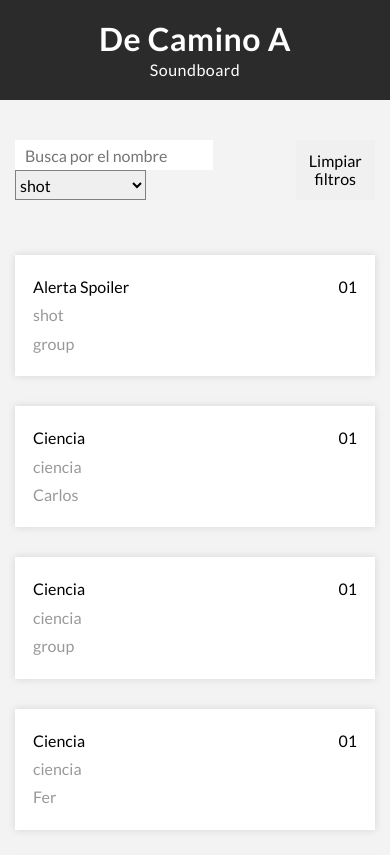
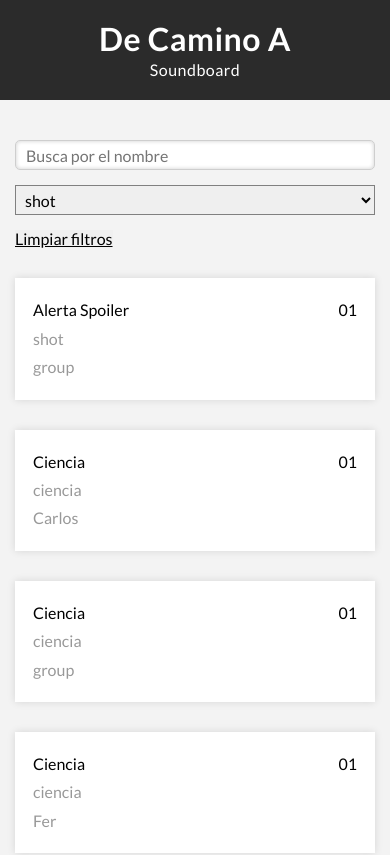
Before and after one commit to fernandopulsa/dca-soundboard, an Angular app: page / in a window 390 px wide. Shown: the top 855 px of the page. Built offline with nearby package versions, Linux system fonts and the light colour scheme.

Commit message:
Filter styled

```diff
--- a/src/app/soundboard/soundboard.component.scss
+++ b/src/app/soundboard/soundboard.component.scss
@@ -1,29 +1,51 @@
 .filter {
     padding: 0 15px;
-    margin: 40px auto;
+    margin: 40px auto 15px;
 
 
     form {
         display: flex;
         justify-content: space-between;
+        flex-wrap: wrap;
 
         input, select {
             height: 30px;
         }
+        div {
+            display: flex;
+            flex-wrap: wrap;
+        }
 
         input[type=text] {
             padding: 0 10px;
-            border: none;
             margin-right: 16px;
+            border-radius: 5px;
+            border: 1px solid rgb(206, 206, 206);
+            box-shadow: inset 0px 0px 4px #cecece;
+        }
 
-        }
         select {
             border: 1px solid gray;
+            padding-left: 5px;
         }
+
         button {
             background-color: rgb(240, 240, 240);
             padding: 0;
             border: none;
+            text-decoration: underline;
+        }
+
+        @media screen and (max-width:500px) {
+
+            input, select {
+                flex:0 0 100%;
+                margin-bottom: 15px;
+            }
+
+            div {
+                flex-basis: 100%;
+            }
         }
     }
 }
--- a/src/styles.scss
+++ b/src/styles.scss
@@ -2,7 +2,9 @@
 :root {
     --darkback:#2B2B2B;
 }
-
+* {
+    box-sizing: border-box;
+}
 body {
     background-color: #f3f3f3;
 }
```
